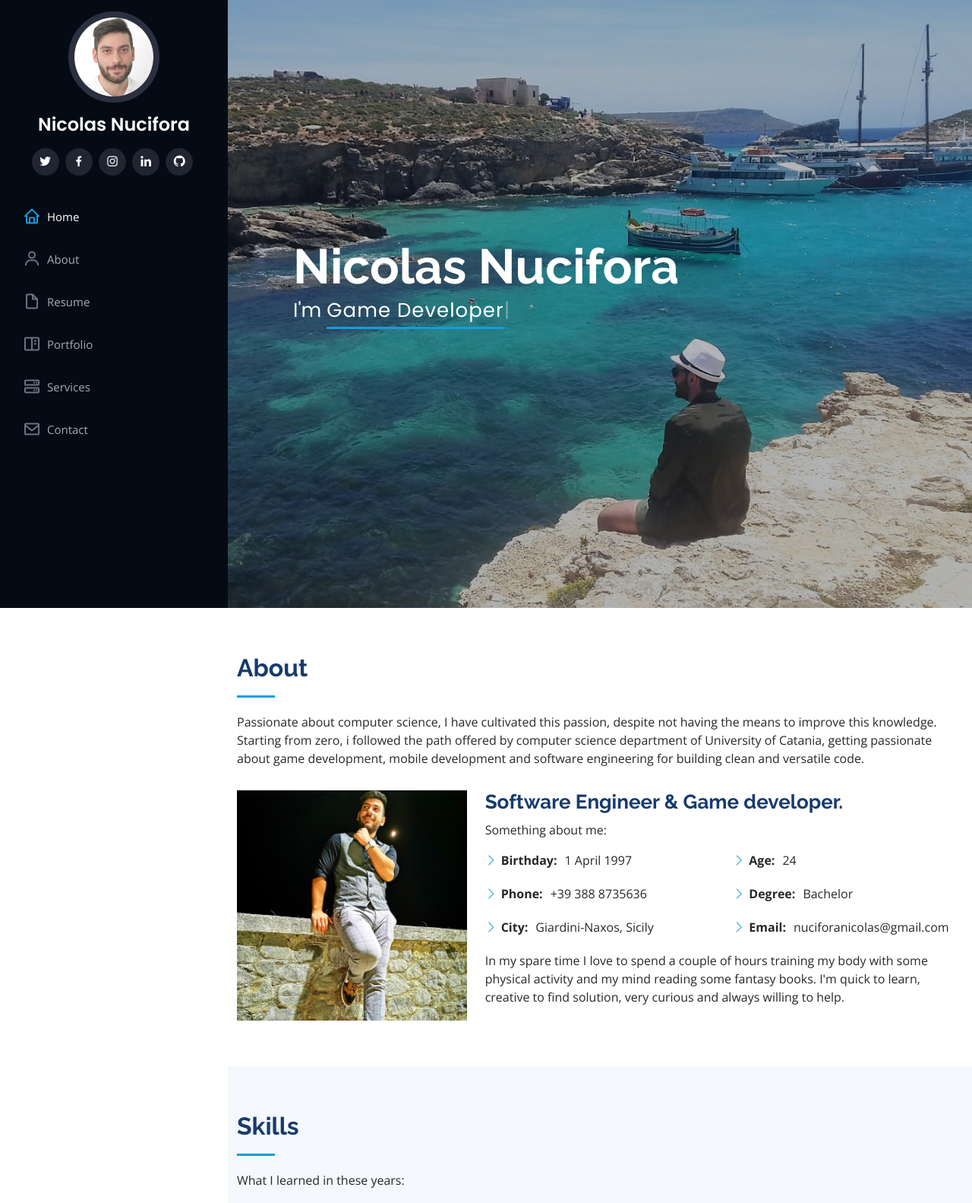
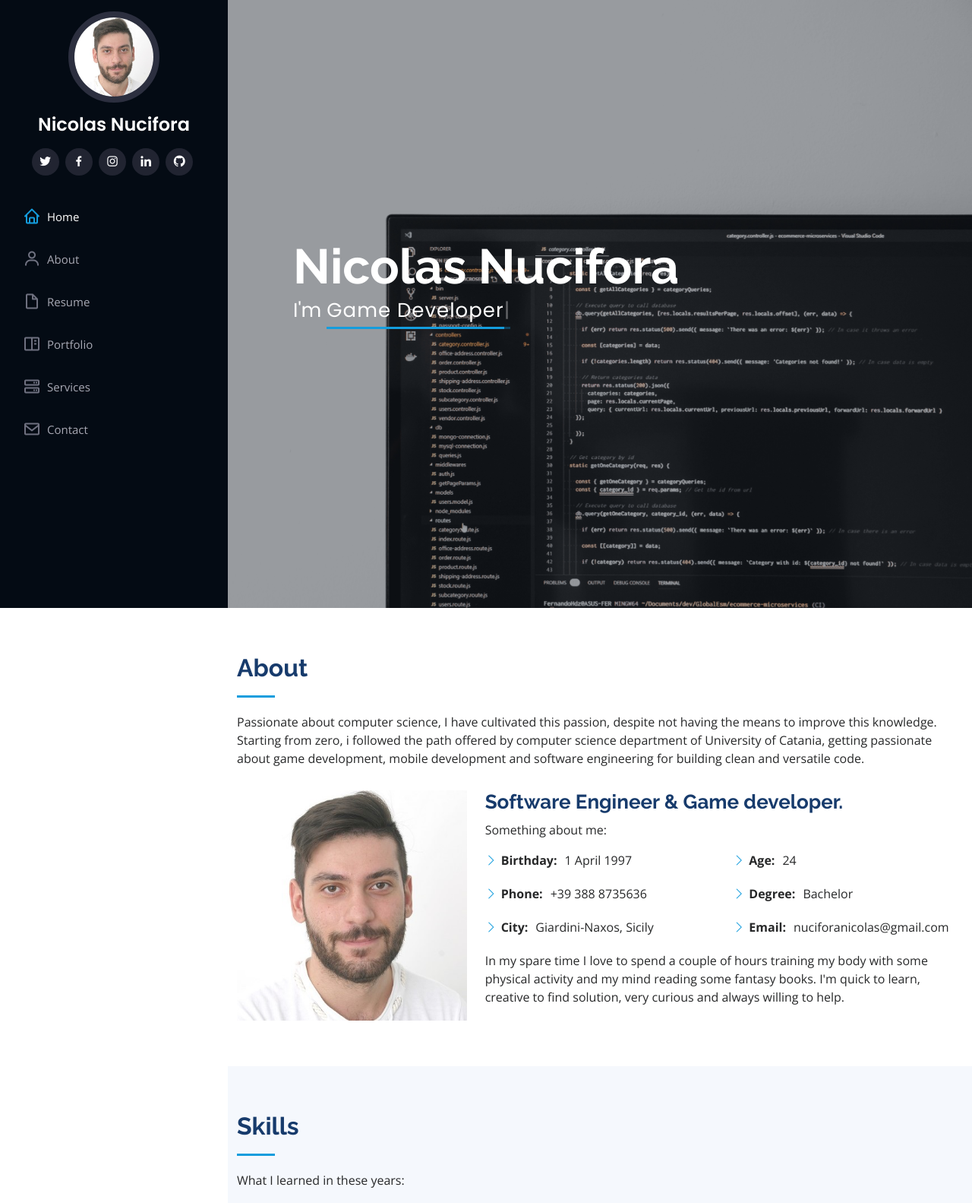
Before and after one commit to NuciforaNicolas/NuciforaNicolas.github.io, a PHP site: page / in a window 1280 px wide. Shown: the top 1583 px of the page at 76% size. Run offline with PHP 8.4, Linux system fonts and the light colour scheme; some libraries are stand-ins or nearby versions.

Commit message:
background changed

```diff
--- a/assets/css/style.css
+++ b/assets/css/style.css
@@ -213,13 +213,13 @@ h1, h2, h3, h4, h5, h6 {
 #hero {
   width: 100%;
   height: 100vh;
-  background: url("../img/hero-bg.jpg") bottom center;
+  background: url("../img/hero-bg.jpg") top center;
   background-size: cover;
 }
 
 #hero:before {
   content: "";
-  background: rgba(5, 13, 24, 0.3);
+  background: rgba(5, 13, 24, 0.411);
   position: absolute;
   bottom: 0;
   top: 0;
--- a/index.html
+++ b/index.html
@@ -90,7 +90,7 @@
 
         <div class="row">
           <div class="col-lg-4" data-aos="fade-right">
-            <img src="assets/img/profile-img-2.jpg" class="img-fluid" alt="">
+            <img src="assets/img/profile-img.jpg" class="img-fluid" alt="">
           </div>
           <div class="col-lg-8 pt-4 pt-lg-0 content" data-aos="fade-left">
             <h3>Software Engineer &amp; Game developer.</h3>
```
Also changed, not shown: assets/img/circle-cropped.png (added), assets/img/hero-bg.jpg, assets/img/profile-img-2.jpg (deleted).
